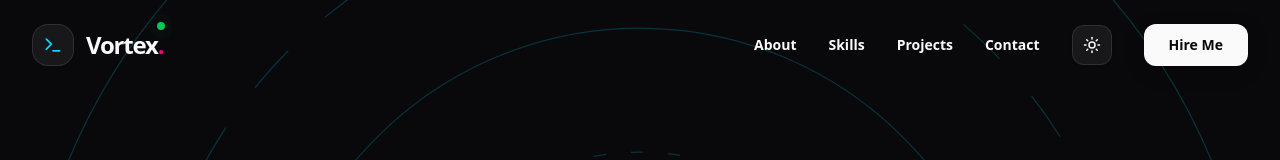
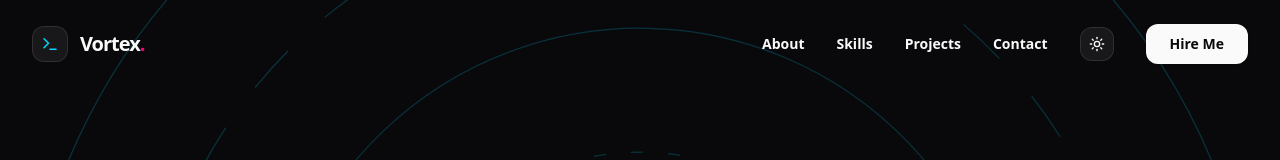
Before and after one commit to itznik/Portfolio, a Next.js app in the folder nikunj-portfolio/: page / in a window 1280 px wide. Shown: the top 160 px of the page. Built offline with nearby package versions, Linux system fonts and the light colour scheme.

Commit message:
Update Navbar.tsx

```diff
--- a/nikunj-portfolio/src/components/Navbar.tsx
+++ b/nikunj-portfolio/src/components/Navbar.tsx
@@ -28,22 +28,18 @@ export default function Navbar() {
 
   return (
     <header
-      className={`fixed top-0 left-0 right-0 z-50 transition-all duration-500 ${
-        isScrolled ? "bg-bg-base/80 backdrop-blur-2xl border-b border-border-card py-3 shadow-sm" : "bg-transparent py-6"
+      className={`fixed top-0 left-0 right-0 z-50 transition-all duration-300 ${
+        isScrolled ? "bg-bg-base/80 backdrop-blur-xl border-b border-border-card py-3" : "bg-transparent py-6"
       }`}
     >
       <div className="max-w-7xl mx-auto px-4 sm:px-6 lg:px-8 flex justify-between items-center">
 
-        {/* Logo with Pulsing Status Indicator */}
-        <a href="#home" className="flex items-center gap-3 group relative">
-          <div className="absolute -top-1 -right-1 flex h-3 w-3 z-10">
-            <span className="animate-ping absolute inline-flex h-full w-full rounded-full bg-green-400 opacity-75"></span>
-            <span className="relative inline-flex rounded-full h-3 w-3 bg-green-500 border-2 border-bg-base"></span>
+        {/* Logo: Clean and integrated */}
+        <a href="#home" className="flex items-center gap-3 group">
+          <div className="p-2 rounded-xl bg-surface-card border border-border-card group-hover:border-accent-primary transition-colors">
+            <Terminal size={18} className="text-accent-primary" />
           </div>
-          <div className="p-2.5 rounded-[1rem] bg-surface-card border border-border-card group-hover:border-accent-primary group-hover:shadow-[0_0_15px_rgba(0,216,255,0.3)] transition-all">
-            <Terminal size={20} className="text-accent-primary" />
-          </div>
-          <span className="text-2xl font-black tracking-tighter text-fg-base">
+          <span className="text-xl font-black tracking-tighter text-fg-base">
             Vortex<span className="text-accent-secondary">.</span>
           </span>
         </a>
@@ -54,11 +50,9 @@ export default function Navbar() {
             <a
               key={link.name}
               href={link.href}
-              className="text-sm font-bold text-text-secondary hover:text-fg-base transition-colors relative group"
+              className="text-sm font-bold text-text-secondary hover:text-fg-base transition-colors"
             >
               {link.name}
-              {/* Animated underline */}
-              <span className="absolute -bottom-1 left-0 w-0 h-0.5 bg-accent-primary transition-all duration-300 group-hover:w-full" />
             </a>
           ))}
 
@@ -66,19 +60,18 @@ export default function Navbar() {
           {mounted && (
             <button
               onClick={() => setTheme(theme === "dark" ? "light" : "dark")}
-              className="p-2.5 rounded-xl bg-surface-card border border-border-card text-text-secondary hover:text-accent-primary hover:border-accent-primary/50 transition-all shadow-sm group"
+              className="p-2 rounded-xl bg-surface-card border border-border-card text-text-secondary hover:text-fg-base transition-colors group"
               aria-label="Toggle Theme"
             >
               <div className="group-hover:rotate-12 transition-transform">
-                {theme === "dark" ? <Sun size={18} /> : <Moon size={18} />}
+                {theme === "dark" ? <Sun size={16} /> : <Moon size={16} />}
               </div>
             </button>
           )}
 
-          {/* Premium Glowing CTA */}
           <a
             href="#contact"
-            className="px-6 py-2.5 text-sm font-bold rounded-xl bg-fg-base text-bg-base hover:-translate-y-1 transition-all shadow-[0_5px_20px_rgba(0,0,0,0.2)] dark:shadow-[0_5px_20px_rgba(255,255,255,0.15)] border border-transparent hover:border-accent-primary hover:text-accent-primary hover:bg-surface-card"
+            className="px-6 py-2.5 text-sm font-bold rounded-xl bg-fg-base text-bg-base hover:-translate-y-0.5 transition-transform shadow-sm"
           >
             Hire Me
           </a>
@@ -103,42 +96,33 @@ export default function Navbar() {
         </div>
       </div>
 
-      {/* Mobile Menu Dropdown (With Blueprint Mesh) */}
+      {/* Mobile Menu Dropdown: Ultra-clean, no heavy meshes */}
       <AnimatePresence>
         {mobileMenuOpen && (
           <motion.div
-            initial={{ opacity: 0, height: 0 }}
-            animate={{ opacity: 1, height: "auto" }}
-            exit={{ opacity: 0, height: 0 }}
-            className="absolute top-full left-0 w-full bg-bg-base/95 backdrop-blur-3xl border-b border-border-card md:hidden overflow-hidden"
+            initial={{ opacity: 0, y: -10 }}
+            animate={{ opacity: 1, y: 0 }}
+            exit={{ opacity: 0, y: -10 }}
+            className="absolute top-full left-0 w-full bg-bg-base/95 backdrop-blur-xl border-b border-border-card md:hidden shadow-xl"
           >
-            {/* Mobile Mesh Background */}
-            <div className="absolute inset-0 bg-[linear-gradient(to_right,var(--border-card)_1px,transparent_1px),linear-gradient(to_bottom,var(--border-card)_1px,transparent_1px)] bg-[size:20px_20px] opacity-20" />
-
-            <div className="relative z-10 flex flex-col px-6 py-8 gap-6">
+            <div className="flex flex-col px-6 py-8 gap-4">
               {navLinks.map((link, i) => (
-                <motion.a
-                  initial={{ opacity: 0, x: -20 }}
-                  animate={{ opacity: 1, x: 0 }}
-                  transition={{ delay: i * 0.1 }}
+                <a
                   key={link.name}
                   href={link.href}
                   onClick={() => setMobileMenuOpen(false)}
-                  className="text-2xl font-black tracking-tight text-fg-base hover:text-accent-primary transition-colors flex items-center gap-4"
+                  className="text-2xl font-black tracking-tight text-fg-base hover:text-accent-primary transition-colors py-2 border-b border-border-card/50"
                 >
-                  <span className="text-accent-primary text-sm font-mono">0{i + 1}.</span> {link.name}
-                </motion.a>
+                  <span className="text-accent-primary text-sm font-mono mr-2">0{i + 1}.</span> {link.name}
+                </a>
               ))}
-              <motion.a
-                initial={{ opacity: 0, y: 20 }}
-                animate={{ opacity: 1, y: 0 }}
-                transition={{ delay: 0.4 }}
+              <a
                 href="#contact"
                 onClick={() => setMobileMenuOpen(false)}
-                className="mt-4 px-6 py-4 text-center font-bold rounded-2xl bg-fg-base text-bg-base shadow-lg"
+                className="mt-6 px-6 py-4 text-center font-bold rounded-xl bg-fg-base text-bg-base"
               >
                 Hire Me Today
-              </motion.a>
+              </a>
             </div>
           </motion.div>
         )}
```
